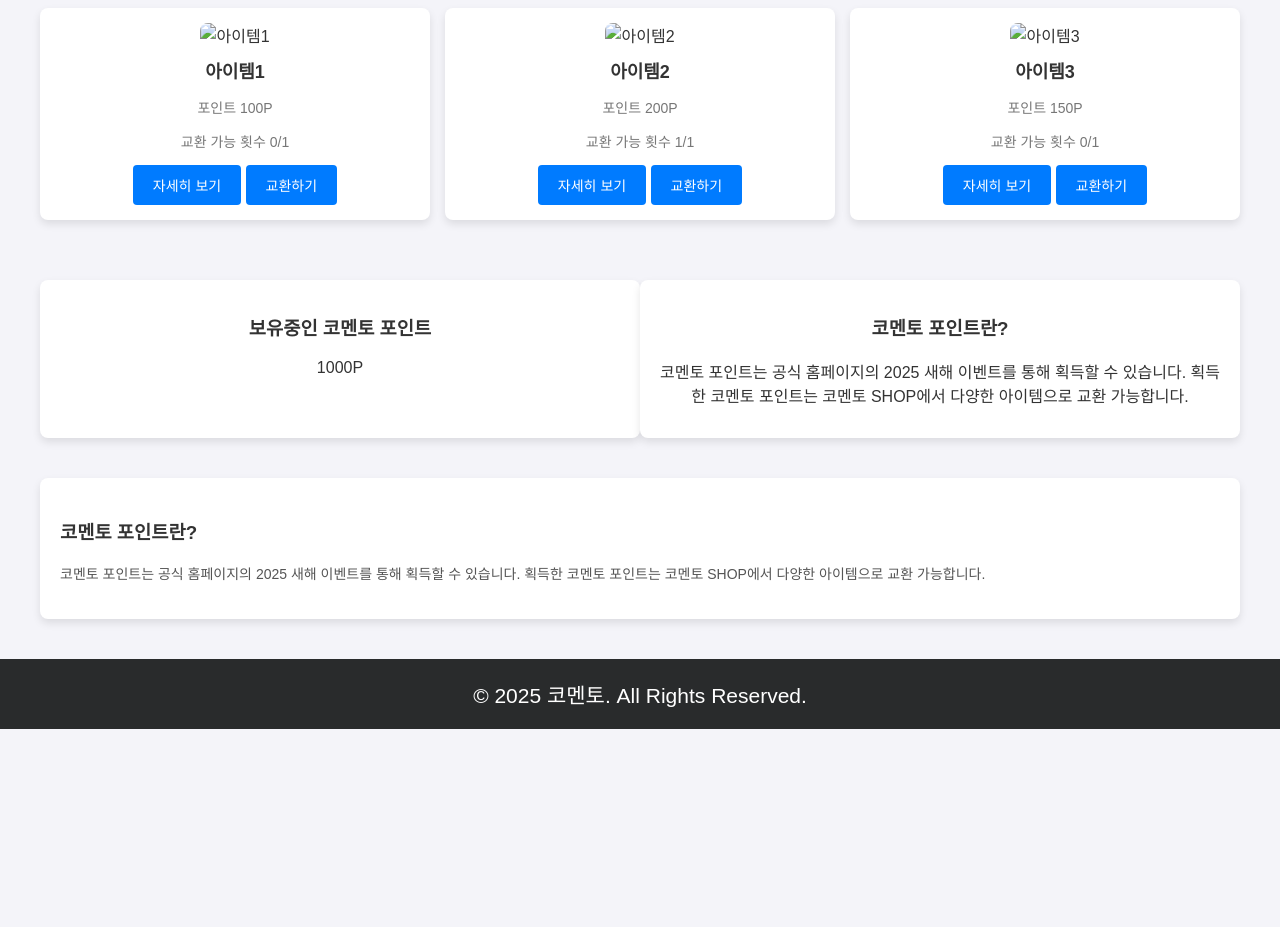
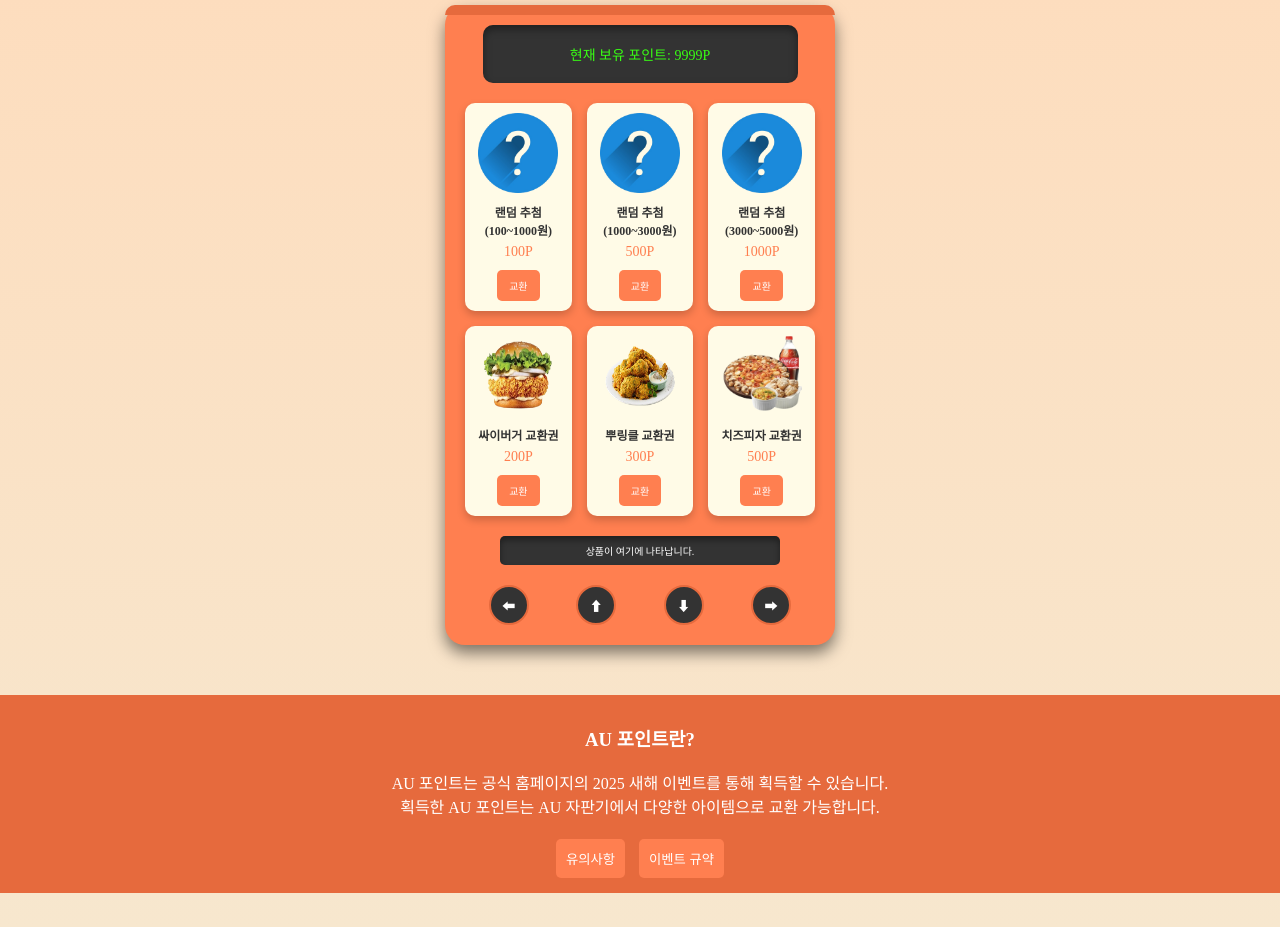
Before and after one commit to iamleeyj/PointShop, a plain HTML site: page index.html in a window 1280 px wide. Shown: the part 293-1220 px from the top of the page. Before the commit the page ends 1022 px from the top, so only its background shows below. Drawn offline with Linux system fonts and the light colour scheme.

Commit message:
complete project

```diff
--- a/index.html
+++ b/index.html
@@ -3,196 +3,86 @@
 <head>
     <meta charset="UTF-8">
     <meta name="viewport" content="width=device-width, initial-scale=1.0">
-    <title>코멘토 포인트 SHOP</title>
-    <style>
-        /* 기본 스타일 */
-        body {
-            font-family: 'Arial', sans-serif;
-            background-color: #f4f4f9;
-            color: #333;
-            margin: 0;
-            padding: 0;
-        }
-        header, footer {
-            background-color: #292b2c;
-            color: white;
-            padding: 20px;
-            text-align: center;
-        }
-        header h1, footer p {
-            margin: 0;
-            font-size: 1.5em;
-        }
-
-        /* 컨텐츠 섹션 */
-        .container {
-            max-width: 1200px;
-            margin: 20px auto;
-            padding: 20px;
-        }
-
-        /* 타이틀 및 기간 텍스트 */
-        .title, .period, .btn {
-            text-align: center;
-        }
-        .title {
-            font-size: 24px;
-            margin-bottom: 10px;
-        }
-        .period {
-            font-size: 14px;
-            color: #777;
-        }
-
-        /* 아이템 섹션 */
-        .item-section {
-            display: flex;
-            flex-wrap: wrap;
-            justify-content: space-between;
-            margin-top: 20px;
-        }
-        .item-card {
-            background-color: white;
-            border-radius: 8px;
-            box-shadow: 0 4px 8px rgba(0, 0, 0, 0.1);
-            width: 30%;
-            margin-bottom: 20px;
-            padding: 15px;
-            text-align: center;
-        }
-        .item-card img {
-            width: 100%;
-            border-radius: 8px;
-        }
-        .item-card h3 {
-            font-size: 18px;
-            margin: 10px 0;
-        }
-        .item-card p {
-            font-size: 14px;
-            color: #777;
-        }
-
-        /* 버튼 스타일 */
-        .btn, .item-card button {
-            background-color: #007bff;
-            color: white;
-            border: none;
-            padding: 10px 20px;
-            font-size: 14px;
-            border-radius: 4px;
-            cursor: pointer;
-            text-decoration: none;
-        }
-        .btn:hover, .item-card button:hover {
-            background-color: #0056b3;
-        }
-
-        /* 포인트 섹션 */
-        .point-section {
-            display: flex;
-            justify-content: space-between;
-            margin-top: 40px;
-        }
-        .point-section div {
-            background-color: white;
-            padding: 15px;
-            border-radius: 8px;
-            width: 48%;
-            box-shadow: 0 4px 8px rgba(0, 0, 0, 0.1);
-            text-align: center;
-        }
-
-        /* 코멘토 포인트란? 섹션 */
-        .info-section {
-            background-color: #ffffff;
-            padding: 20px;
-            border-radius: 8px;
-            box-shadow: 0 4px 8px rgba(0, 0, 0, 0.1);
-            margin-top: 40px;
-        }
-        .info-section p {
-            font-size: 14px;
-            color: #555;
-            line-height: 1.6;
-        }
-
-        /* 푸터 */
-        footer {
-            font-size: 14px;
-        }
-    </style>
+    <title>AU 포인트 자판기</title>
+    <link rel="stylesheet" href="styles.css">
 </head>
 <body>
 
-<header>
-    <h1>코멘토 포인트 SHOP</h1>
-</header>
-
-<div class="container">
-    <!-- 타이틀, 기간 -->
-    <div class="title">
-        <h2>겨울맞이 아이템 가득!</h2>
-        <p class="period">2025.1.1(수) ~ 1.31(금) 전</p>
+    <!-- 공지사항 -->
+    <div class="notice">
+        <h2>AU 포인트 자판기가 새롭게 오픈했습니다!</h2>
+        <p>AU 포인트로 다양한 아이템을 교환해 보세요!</p>
     </div>
 
-    <!-- 버튼들 -->
-    <div class="btn-section">
-        <a href="#" class="btn">유의사항</a>
-        <a href="#" class="btn">이벤트 규약</a>
+    <!-- 헤더 -->
+    <div class="header">
+        <h1>AU 포인트 자판기</h1>
     </div>
 
-    <!-- 아이템들 -->
-    <div class="item-section">
-        <div class="item-card">
-            <img src="img1.jpg" alt="아이템1">
-            <h3>아이템1</h3>
-            <p>포인트 100P</p>
-            <p>교환 가능 횟수 0/1</p>
-            <button>자세히 보기</button>
-            <button>교환하기</button>
+    <div class="vending-machine">
+        <div class="screen">현재 보유 포인트: 9999P</div>
+        <div class="item-grid">
+            <!-- 랜덤 추첨 (1000~10000원) -->
+            <div class="item">
+                <img src="img1.png" alt="랜덤 추첨 (100~1000원)">
+                <div class="name">랜덤 추첨 (100~1000원)</div>
+                <div class="price">100P</div>
+                <button>교환</button>
+            </div>
+            <!-- 랜덤 추첨 (10000~30000원) -->
+            <div class="item">
+                <img src="img1.png" alt="랜덤 추첨 (1000~3000원)">
+                <div class="name">랜덤 추첨 (1000~3000원)</div>
+                <div class="price">500P</div>
+                <button>교환</button>
+            </div>
+            <!-- 랜덤 추첨 (30000~50000원) -->
+            <div class="item">
+                <img src="img1.png" alt="랜덤 추첨 (3000~5000원)">
+                <div class="name">랜덤 추첨 (3000~5000원)</div>
+                <div class="price">1000P</div>
+                <button>교환</button>
+            </div>
+            <!-- 싸이버거 교환권 -->
+            <div class="item">
+                <img src="img2.png" alt="싸이버거 교환권">
+                <div class="name">싸이버거 교환권</div>
+                <div class="price">200P</div>
+                <button>교환</button>
+            </div>
+            <!-- 뿌링클 교환권 -->
+            <div class="item">
+                <img src="img3.png" alt="뿌링클 교환권">
+                <div class="name">뿌링클 교환권</div>
+                <div class="price">300P</div>
+                <button>교환</button>
+            </div>
+            <!-- 치즈피자 교환권 -->
+            <div class="item">
+                <img src="img4.png" alt="치즈피자 교환권">
+                <div class="name">치즈피자 교환권</div>
+                <div class="price">500P</div>
+                <button>교환</button>
+            </div>
         </div>
-        <!-- 동일한 아이템이 4x3개 반복됨 -->
-        <div class="item-card">
-            <img src="img1.jpg" alt="아이템2">
-            <h3>아이템2</h3>
-            <p>포인트 200P</p>
-            <p>교환 가능 횟수 1/1</p>
-            <button>자세히 보기</button>
-            <button>교환하기</button>
-        </div>
-        <div class="item-card">
-            <img src="img1.jpg" alt="아이템3">
-            <h3>아이템3</h3>
-            <p>포인트 150P</p>
-            <p>교환 가능 횟수 0/1</p>
-            <button>자세히 보기</button>
-            <button>교환하기</button>
+        <div class="slot">상품이 여기에 나타납니다.</div>
+        <div class="button-panel">
+            <button>⬅</button>
+            <button>⬆</button>
+            <button>⬇</button>
+            <button>➡</button>
         </div>
     </div>
 
-    <!-- 포인트 섹션 -->
-    <div class="point-section">
-        <div>
-            <h3>보유중인 코멘토 포인트</h3>
-            <p>1000P</p>
-        </div>
-        <div>
-            <h3>코멘토 포인트란?</h3>
-            <p>코멘토 포인트는 공식 홈페이지의 2025 새해 이벤트를 통해 획득할 수 있습니다. 획득한 코멘토 포인트는 코멘토 SHOP에서 다양한 아이템으로 교환 가능합니다.</p>
+    <!-- 추가 정보 -->
+    <div class="footer-section">
+        <h3>AU 포인트란?</h3>
+        <p>AU 포인트는 공식 홈페이지의 2025 새해 이벤트를 통해 획득할 수 있습니다.<br>획득한 AU 포인트는 AU 자판기에서 다양한 아이템으로 교환 가능합니다.</p>
+        <div class="footer-buttons">
+            <button>유의사항</button>
+            <button>이벤트 규약</button>
         </div>
     </div>
 
-    <!-- 코멘토 포인트란? 정보 -->
-    <div class="info-section">
-        <h3>코멘토 포인트란?</h3>
-        <p>코멘토 포인트는 공식 홈페이지의 2025 새해 이벤트를 통해 획득할 수 있습니다. 획득한 코멘토 포인트는 코멘토 SHOP에서 다양한 아이템으로 교환 가능합니다.</p>
-    </div>
-</div>
-
-<footer>
-    <p>© 2025 코멘토. All Rights Reserved.</p>
-</footer>
-
 </body>
 </html>
--- a/styles.css
+++ b/styles.css
@@ -0,0 +1,177 @@
+body {
+    background: linear-gradient(to bottom, #ffdab9, #f7e7ce);
+    color: #333;
+    margin: 0;
+    display: flex;
+    justify-content: center;
+    align-items: center;
+    height: 150vh;
+    flex-direction: column;
+    padding-top: 20px; /* 추가된 부분 */
+}
+
+.header {
+    text-align: center;
+    padding: 10px;
+    margin-bottom: 0.1px;
+}
+
+.header div {
+    font-size: 18px;
+    margin: 10px 0;
+}
+
+.vending-machine {
+    width: 350px;
+    height: 600px;
+    background: #ff7f50;
+    border-radius: 20px;
+    box-shadow: 0 8px 16px rgba(0, 0, 0, 0.5);
+    display: flex;
+    flex-direction: column;
+    align-items: center;
+    padding: 20px;
+    position: relative;
+}
+
+.vending-machine::before {
+    content: '';
+    width: 100%;
+    height: 10px;
+    background: #e66a3d;
+    position: absolute;
+    top: 0;
+    left: 0;
+    border-radius: 20px 20px 0 0;
+}
+
+.screen {
+    width: 90%;
+    height: 60px;
+    background: #333;
+    color: #39ff14;
+    display: flex;
+    justify-content: center;
+    align-items: center;
+    border-radius: 10px;
+    font-size: 14px;
+    margin-bottom: 20px;
+    box-shadow: inset 0 4px 8px rgba(0, 0, 0, 0.4);
+    text-align: center;
+}
+
+.item-grid {
+    display: grid;
+    grid-template-columns: repeat(3, 1fr);
+    gap: 15px;
+    width: 100%;
+}
+
+.item {
+    background: #fffbe7;
+    border-radius: 10px;
+    text-align: center;
+    padding: 10px;
+    box-shadow: 0 4px 8px rgba(0, 0, 0, 0.2);
+    display: flex;
+    flex-direction: column;
+    align-items: center;
+}
+
+.item img {
+    width: 80px;
+    height: 80px;
+    border-radius: 8px;
+    margin-bottom: 10px;
+}
+
+.item .name {
+    font-size: 12px;
+    font-weight: bold;
+    margin-bottom: 5px;
+}
+
+.item .price {
+    font-size: 14px;
+    margin-bottom: 10px;
+    color: #ff7f50;
+}
+
+.item button {
+    background: #ff7f50;
+    color: white;
+    border: none;
+    border-radius: 5px;
+    padding: 8px 12px;
+    font-size: 10px;
+    cursor: pointer;
+    transition: 0.2s ease;
+}
+
+.item button:hover {
+    background: #e66a3d;
+}
+
+.slot {
+    width: 80%;
+    height: 30px;
+    background: #333;
+    margin: 20px 0;
+    border-radius: 5px;
+    display: flex;
+    justify-content: center;
+    align-items: center;
+    color: #fff;
+    font-size: 10px;
+    box-shadow: inset 0 4px 6px rgba(0, 0, 0, 0.4);
+}
+
+.button-panel {
+    display: flex;
+    justify-content: space-around;
+    margin-top: auto;
+    width: 100%;
+}
+
+.button-panel button {
+    background: #333;
+    color: #fff;
+    border: 2px solid #e66a3d;
+    border-radius: 50%;
+    width: 40px;
+    height: 40px;
+    cursor: pointer;
+    transition: 0.2s ease;
+}
+
+.button-panel button:hover {
+    background: #e66a3d;
+    color: #fff;
+}
+
+.notice, .footer-section {
+    background: #e66a3d;
+    color: white;
+    padding: 10px;
+    width: 100%;
+    text-align: center;
+}
+
+.footer-section {
+    margin-top: 50px;
+}
+
+.footer-buttons button {
+    background: #ff7f50;
+    border: none;
+    color: white;
+    padding: 10px;
+    margin: 5px;
+    cursor: pointer;
+    border-radius: 5px;
+    transition: 0.3s;
+}
+
+.footer-buttons button:hover {
+    background: #ff6347;
+}
```
Also changed, not shown: img1.png (added), img2.png (added), img3.png (added), img4.png (added), 3 other files.
